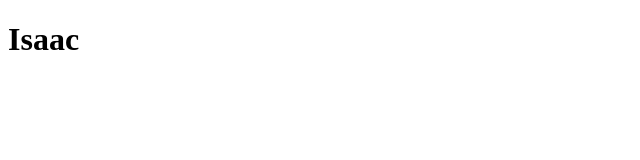
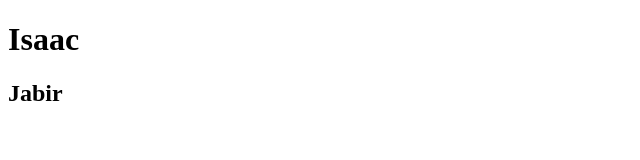
Before and after one commit to imohamnur/table5, a plain HTML site: page index.html in a window 1280 px wide. Shown: the full height of the page, 0-640 px from the left. Drawn offline with Linux system fonts and the light colour scheme.

Commit message:
Adding Name

```diff
--- a/index.html
+++ b/index.html
@@ -7,5 +7,6 @@
 </head>
 <body>
     <h1>Isaac</h1>
+    <h2>Jabir</h2>
 </body>
 </html>
```
